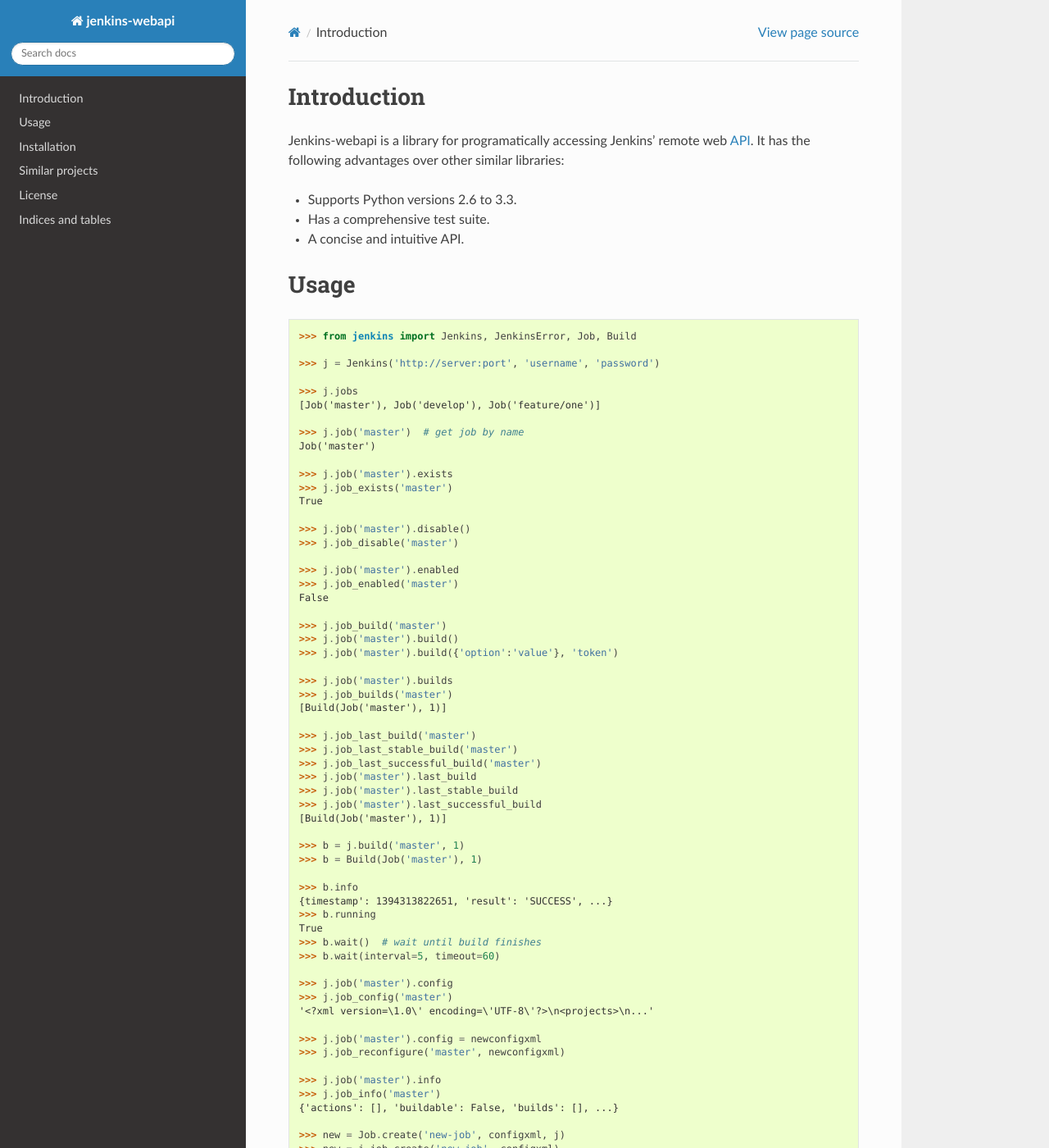
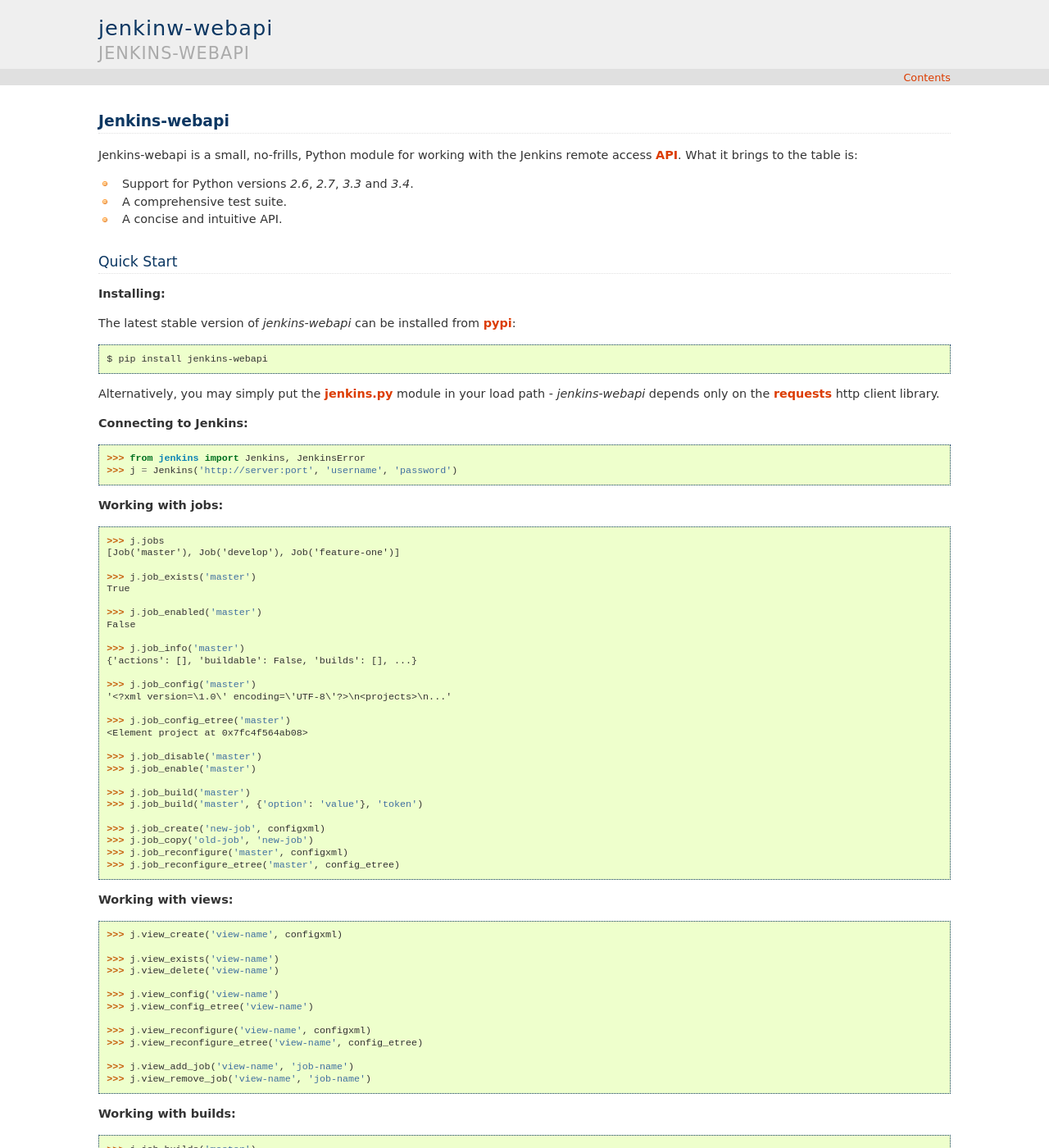
Before and after one commit to gvalkov/jenkins-webapi, a Sphinx documentation site: the page built from doc/index.rst, in a window 1280 px wide and 1400 px high. Shown: the whole window at 82% size. Built offline with Sphinx 7.4.7, drawn with Linux system fonts in a browser that asks for light colours; the version number could not be read and is left out; some of the changed text lies outside the part shown.

Commit message:
rewrite documentation

```diff
--- a/doc/conf.py
+++ b/doc/conf.py
@@ -1,8 +1,6 @@
 # -*- coding: utf-8 -*-
 
-import sys, os
-sys.path.insert(0, os.path.abspath('..'))
-from setup import kw
+import os, re
 
 on_rtd = os.environ.get('READTHEDOCS', None) == 'True'
 
@@ -16,7 +14,14 @@
 project = u'jenkins-webapi'
 copyright = u'2013-2014, Georgi Valkov'
 
-release = kw['version']
+
+# read version from setup.py
+for line in open('../setup.py'):
+    m = re.search("'version':.*'(.*)'", line)
+    if m:
+        release = m.group(1)
+        break
+
 version = release
 
 exclude_patterns = ['_build']
@@ -40,17 +45,12 @@
 # A list of ignored prefixes for module index sorting.
 #modindex_common_prefix = []
 
-if not on_rtd:
-    import sphinx_rtd_theme
-    html_theme = 'sphinx_rtd_theme'
-    html_theme_path = [sphinx_rtd_theme.get_html_theme_path()]
-else:
-    html_theme = 'default'
+html_theme = 'haiku'
 
 #html_theme_options = {}
 #html_theme_path = []
-#html_title = None
-#html_short_title = None
+html_title = 'Jenkins-webapi'
+html_short_title = 'jenkinw-webapi'
 #html_logo = None
 #html_favicon = None
 html_static_path = ['_static']
--- a/doc/index.rst
+++ b/doc/index.rst
@@ -1,107 +1,138 @@
-Introduction
-============
+Jenkins-webapi
+--------------
 
-Jenkins-webapi is a library for programatically accessing Jenkins'
-remote web API_. It has the following advantages over other similar
-libraries:
+Jenkins-webapi is a small, no-frills, Python module for working with
+the Jenkins remote access API_. What it brings to the table is:
 
-* Supports Python versions 2.6 to 3.3.
-* Has a comprehensive test suite.
+* Support for Python versions *2.6*, *2.7*, *3.3* and *3.4*.
+* A comprehensive test suite.
 * A concise and intuitive API.
 
-Usage
-=====
+Quick Start
+===========
+
+**Installing:**
+
+The latest stable version of *jenkins-webapi* can be installed from
+pypi_:
+
+.. code-block:: bash
+
+    $ pip install jenkins-webapi
+
+Alternatively, you may simply put the `jenkins.py`_ module in your
+load path - *jenkins-webapi* depends only on the requests_ http client
+library.
+
+**Connecting to Jenkins:**
 
 .. code-block:: python
 
-   >>> from jenkins import Jenkins, JenkinsError, Job, Build
-
+   >>> from jenkins import Jenkins, JenkinsError
    >>> j = Jenkins('http://server:port', 'username', 'password')
 
+**Working with jobs:**
+
+.. code-block:: python
+
    >>> j.jobs
-   [Job('master'), Job('develop'), Job('feature/one')]
+   [Job('master'), Job('develop'), Job('feature-one')]
 
-   >>> j.job('master')  # get job by name
-   Job('master')
-
-   >>> j.job('master').exists
    >>> j.job_exists('master')
    True
 
-   >>> j.job('master').disable()
-   >>> j.job_disable('master')
-
-   >>> j.job('master').enabled
    >>> j.job_enabled('master')
    False
 
+   >>> j.job_info('master')
+   {'actions': [], 'buildable': False, 'builds': [], ...}
+
+   >>> j.job_config('master')
+   '<?xml version=\1.0\' encoding=\'UTF-8\'?>\n<projects>\n...'
+
+   >>> j.job_config_etree('master')
+   <Element project at 0x7fc4f564ab08>
+
+   >>> j.job_disable('master')
+   >>> j.job_enable('master')
+
    >>> j.job_build('master')
-   >>> j.job('master').build()
-   >>> j.job('master').build({'option':'value'}, 'token')
+   >>> j.job_build('master', {'option': 'value'}, 'token')
 
-   >>> j.job('master').builds
+   >>> j.job_create('new-job', configxml)
+   >>> j.job_copy('old-job', 'new-job')
+   >>> j.job_reconfigure('master', configxml)
+   >>> j.job_reconfigure_etree('master', config_etree)
+
+
+**Working with views:**
+
+.. code-block:: python
+
+   >>> j.view_create('view-name', configxml)
+
+   >>> j.view_exists('view-name')
+   >>> j.view_delete('view-name')
+
+   >>> j.view_config('view-name')
+   >>> j.view_config_etree('view-name')
+
+   >>> j.view_reconfigure('view-name', configxml)
+   >>> j.view_reconfigure_etree('view-name', config_etree)
+
+   >>> j.view_add_job('view-name', 'job-name')
+   >>> j.view_remove_job('view-name', 'job-name')
+
+
+**Working with builds:**
+
+.. code-block:: python
+
    >>> j.job_builds('master')
    [Build(Job('master'), 1)]
 
    >>> j.job_last_build('master')
    >>> j.job_last_stable_build('master')
    >>> j.job_last_successful_build('master')
-   >>> j.job('master').last_build
-   >>> j.job('master').last_stable_build
-   >>> j.job('master').last_successful_build
    [Build(Job('master'), 1)]
 
-   >>> b = j.build('master', 1)
-   >>> b = Build(Job('master'), 1)
+   >>> j.build_info('master', 1)
+   {timestamp': 1394313822651, 'result': 'SUCCESS', ...}
 
-   >>> b.info
-   {timestamp': 1394313822651, 'result': 'SUCCESS', ...}
-   >>> b.running
+   >>> j.build_running('master', 1)
    True
-   >>> b.wait()  # wait until build finishes
-   >>> b.wait(interval=5, timeout=60)
 
-   >>> j.job('master').config
-   >>> j.job_config('master')
-   '<?xml version=\1.0\' encoding=\'UTF-8\'?>\n<projects>\n...'
-
-   >>> j.job('master').config = newconfigxml
-   >>> j.job_reconfigure('master', newconfigxml)
-
-   >>> j.job('master').info
-   >>> j.job_info('master')
-   {'actions': [], 'buildable': False, 'builds': [], ...}
-
-   >>> new = Job.create('new-job', configxml, j)
-   >>> new = j.job_create('new-job', configxml)
-
-   >>> copy = Job.copy('old-job', 'new-job', j)
-   >>> copy = j.job_copy('old-job', 'new-job')
-
-   >>> View('view-name').config
-   >>> j.view_config('view-name')
-   '<?xml version=\1.0\' encoding=\'UTF-8\'?>\n...'
-
-   >>> View('view-name').add_job('job-name')
-   >>> j.view_add_job('view-name', 'job-name')
-
-   >>> View('view-name').remove_job('job-name')
-   >>> j.view_remove_job('view-name', 'job-name')
-
-Refer to the auto-generated :doc:`API documenation <apidoc>` for more
-information.
+   >>> j.build_wait()
+   >>> j.build_wait(interval=5, timeout=60)
 
 
-Installation
-============
+**Job objects:**
 
-The latest stable version of jenkins-webapi can be installed from
-pypi_, while the development version can be installed from github_:
+   >>> master = j.job('master')
+   >>> master.name
+   >>> master.info
+   >>> master.config
+   >>> master.config_etree
+   >>> master.enabled
+   >>> master.exists
+   >>> master.builds
+   >>> master.last_build
+   >>> master.last_stable_build
+   >>> master.last_successful_build
+   >>> master.buildnumbers
 
-.. code-block:: bash
+   >>> master.delete()
+   >>> master.enable()
+   >>> master.disable()
+   >>> master.reconfigure(newconfig)
 
-    $ pip install jenkins-webapi  # stable version
-    $ pip install git+git://github.com/gvalkov/jenkins-webapi.git  # development version
+   >>> new_master = Job.copy('master')
+   >>> new_master.config = new_configxml
+   >>> new_master.config_etree = new_configetree
+
+
+Please refer to the auto-generated :doc:`API documenation <apidoc>`
+for more information.
 
 
 Similar projects
@@ -118,19 +150,16 @@
 Jenkins-webapi is released under the terms of the `Revised BSD License`_.
 
 
-Indices and tables
-==================
+.. _API:        https://wiki.jenkins-ci.org/display/JENKINS/Remote+access+API
+.. _Jenkins:    http://jenkins-ci.org/
+.. _pypi:       https://pypi.python.org/pypi/jenkins-webapi
+.. _github:     https://github.com/gvalkov/jenkins-webapi
+.. _jenkins.py: https://raw.githubusercontent.com/gvalkov/jenkins-webapi/master/jenkins.py
+.. _requests:   http://docs.python-requests.org/en/latest/
 
-* :ref:`genindex`
-* :ref:`modindex`
-* :ref:`search`
+.. _jenkinsapi:     https://pypi.python.org/pypi/jenkinsapi
+.. _python-jenkins: https://pypi.python.org/pypi/python-jenkins/
+.. _autojenkins:    https://pypi.python.org/pypi/autojenkins/
+.. _pyjenkins:      https://pypi.python.org/pypi/pyjenkins/
 
-
-.. _API: https://wiki.jenkins-ci.org/display/JENKINS/Remote+access+API
-.. _pypi: https://pypi.python.org/pypi/jenkins-webapi
-.. _github: https://github.com/gvalkov/jenkins-webapi
-
-.. _jenkinsapi: https://pypi.python.org/pypi/jenkinsapi
-.. _python-jenkins: https://pypi.python.org/pypi/python-jenkins/
-.. _autojenkins: https://pypi.python.org/pypi/autojenkins/
 .. _`Revised BSD License`: https://raw.github.com/gvalkov/jenkins-webapi/master/LICENSE
--- a/jenkins.py
+++ b/jenkins.py
@@ -362,11 +362,11 @@
         url = 'job/%s/%d/stop' % (self.job.name, self.number)
         return self.job.server.post(url)
 
-    def wait(self, interval=1, timeout=None):
+    def wait(self, tick=1, timeout=None):
         '''Wait for build to complete.'''
         start = time.time()
         while self.building:
-            time.sleep(interval)
+            time.sleep(tick)
             if timeout and (time.time() - start) > timeout:
                 break
 
--- a/requirements-dev.txt
+++ b/requirements-dev.txt
@@ -2,3 +2,4 @@
 termcolor >= 1.1.0
 pytest-cov >= 1.8.0
 httmock >= 1.2.2
+Sphinx >= 1.2.3
```
Also changed, not shown: other parts of doc/index.rst (+1 -0 lines).
